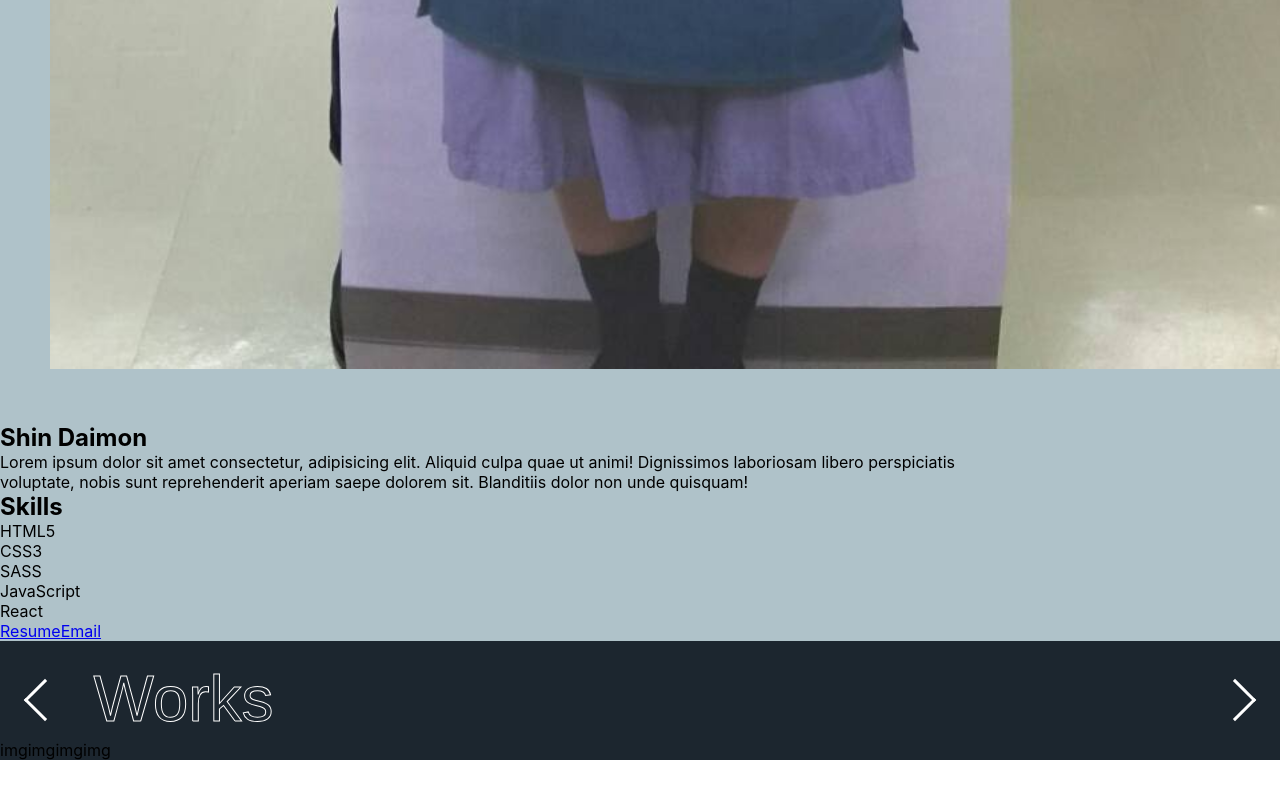
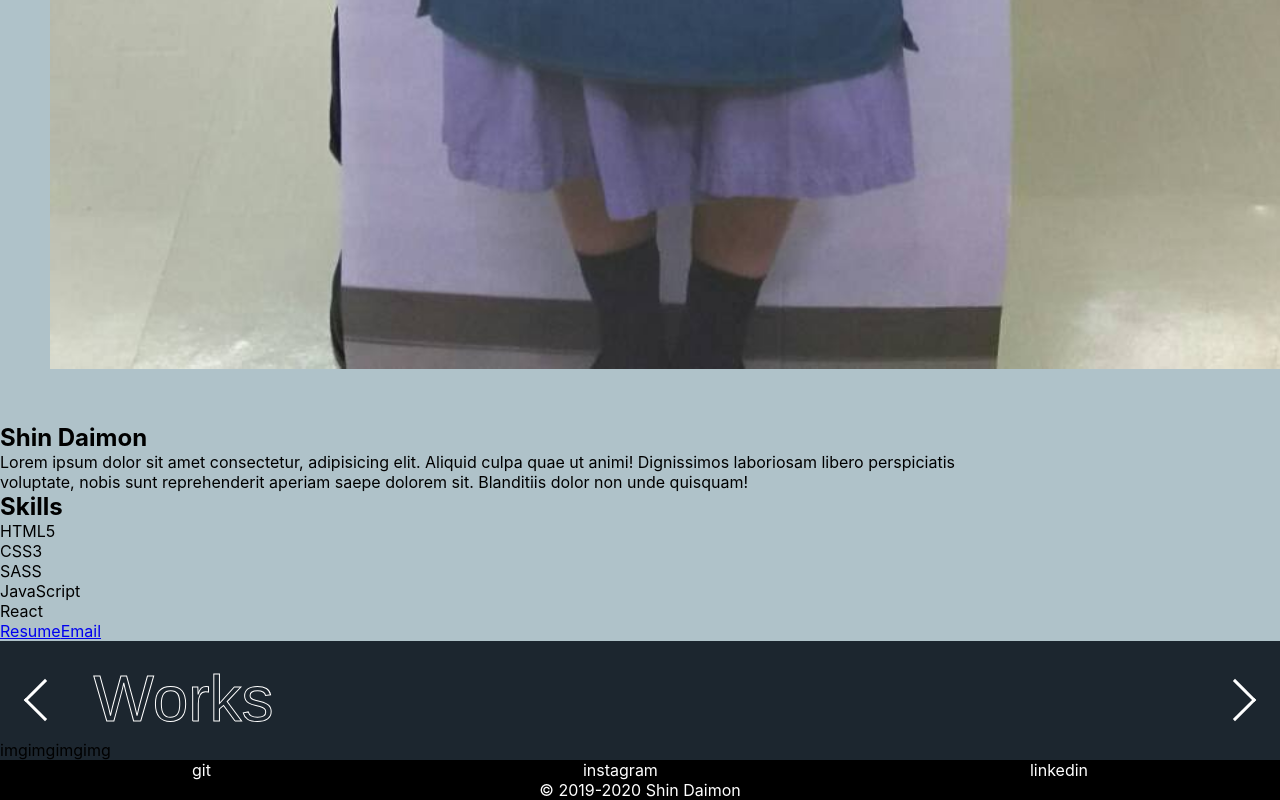
Before and after one commit to mondai40/my_second_portfolio, a React (Create React App) app: page / in a window 1280 px wide. Shown: the part 2861-3661 px from the top of the page. Before the commit the page ends 3621 px from the top, so only its background shows below. Built offline with nearby package versions, Linux system fonts and the light colour scheme; the HTML template or start-up script is replaced by a standard one.

Commit message:
add footer component

```diff
--- a/src/App.js
+++ b/src/App.js
@@ -4,6 +4,7 @@ import Header from "./components/Header/Header";
 import Hero from "./components/Hero/Hero";
 import About from "./components/About/About";
 import Works from "./components/Works/Works";
+import Footer from "./components/Footer/Footer";
 
 
 function App() {
@@ -13,6 +14,7 @@ function App() {
       <Hero />
       <About />
       <Works />
+      <Footer />
     </>
   );
 }
--- /dev/null
+++ b/src/components/Footer/Footer.jsx
@@ -0,0 +1,17 @@
+import React from "react";
+import "./Footer.scss";
+
+const Footer = () => {
+  return (
+    <section id="footer" className="footer">
+      <div className="footer__sns">
+        <span className="footer__item">git</span>
+        <span className="footer__item">instagram</span>
+        <span className="footer__item">linkedin</span>
+      </div>
+      <p className="footer__copyright">&copy; 2019-{new Date().getFullYear()} Shin Daimon</p>
+    </section>
+  );
+};
+
+export default Footer;
--- /dev/null
+++ b/src/components/Footer/Footer.scss
@@ -0,0 +1,17 @@
+.footer {
+  background: #000;
+  color: #fff;
+  text-align: center;
+
+
+  &__sns {
+    width: 70%;
+    height: 100%;
+    margin: 0 auto;
+    display: flex;
+    justify-content: space-between;
+  }
+  &__item {
+    display: block;
+  }
+}
```
